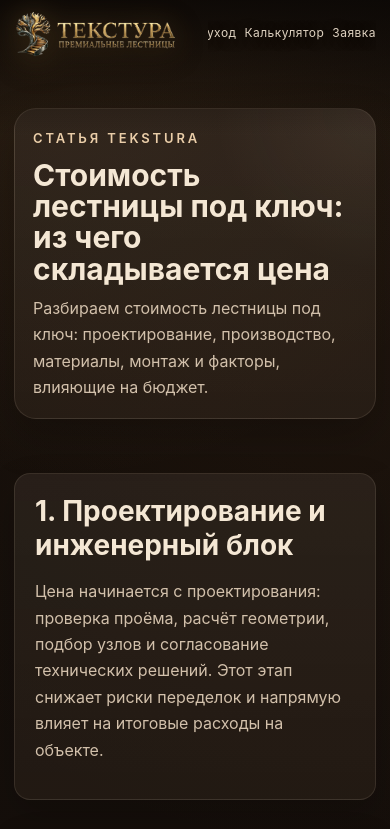
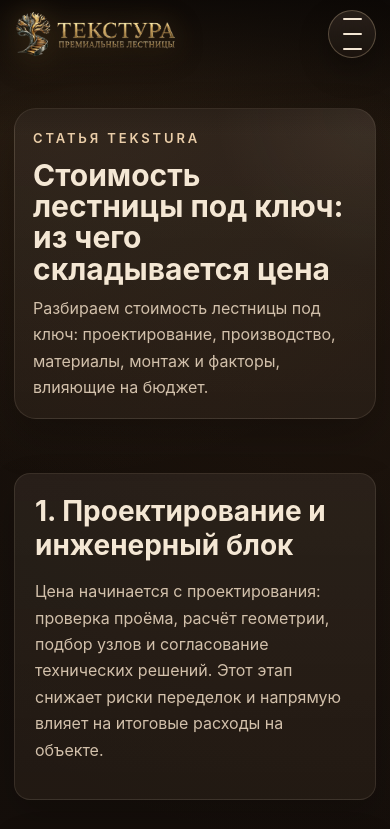
Before and after one commit to vladimi251077/stairs-site, a plain HTML site: page stoimost-lestnicy-pod-klyuch.html in a window 390 px wide. Shown: the top 829 px of the page. Drawn offline with Linux system fonts and the light colour scheme.

Commit message:
Load shared mobile menu on cost article

```diff
--- a/stoimost-lestnicy-pod-klyuch.html
+++ b/stoimost-lestnicy-pod-klyuch.html
@@ -77,5 +77,6 @@
       </div>
     </div>
   </footer>
+<script src="/site-menu.js" defer></script>
 </body>
 </html>
```
